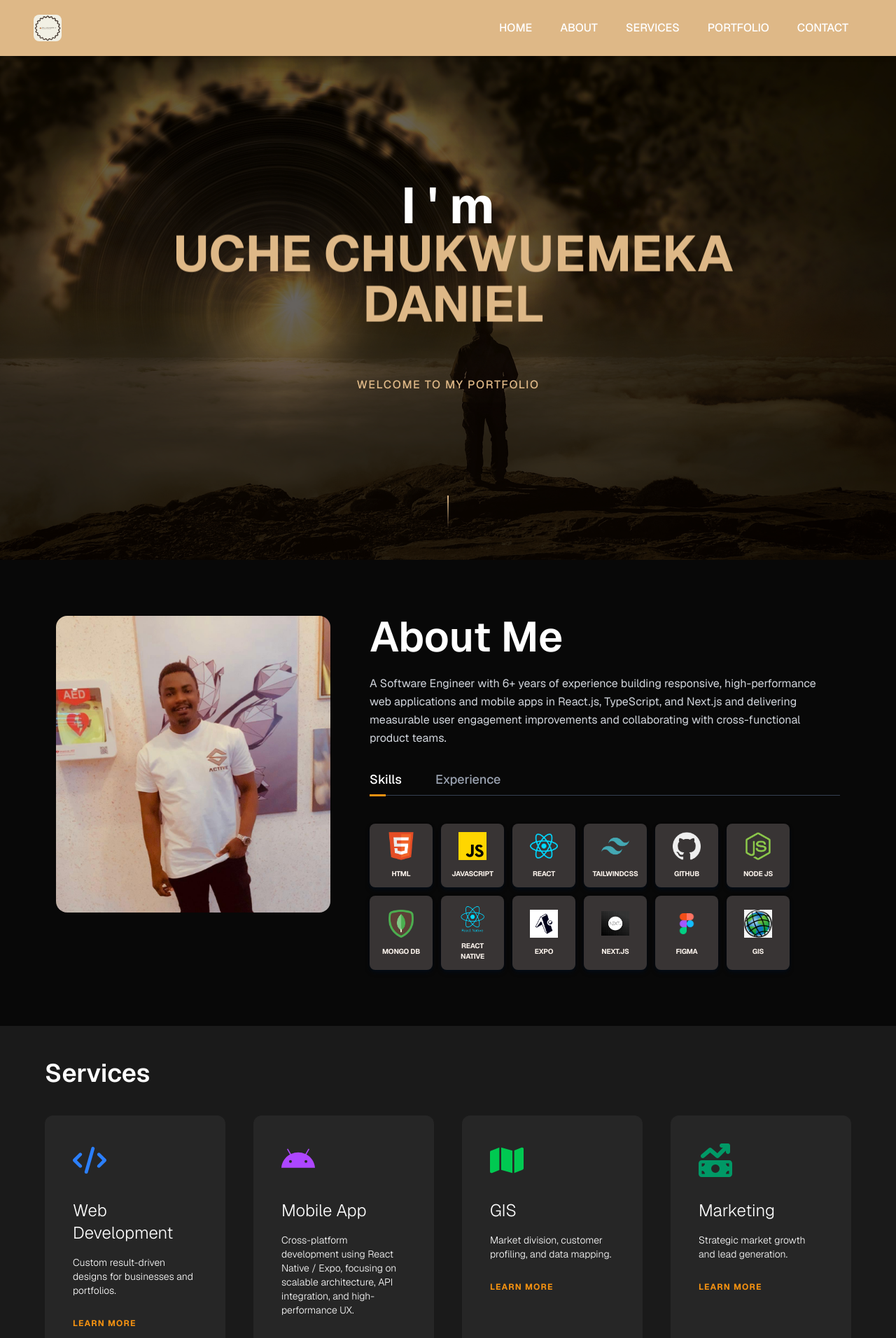
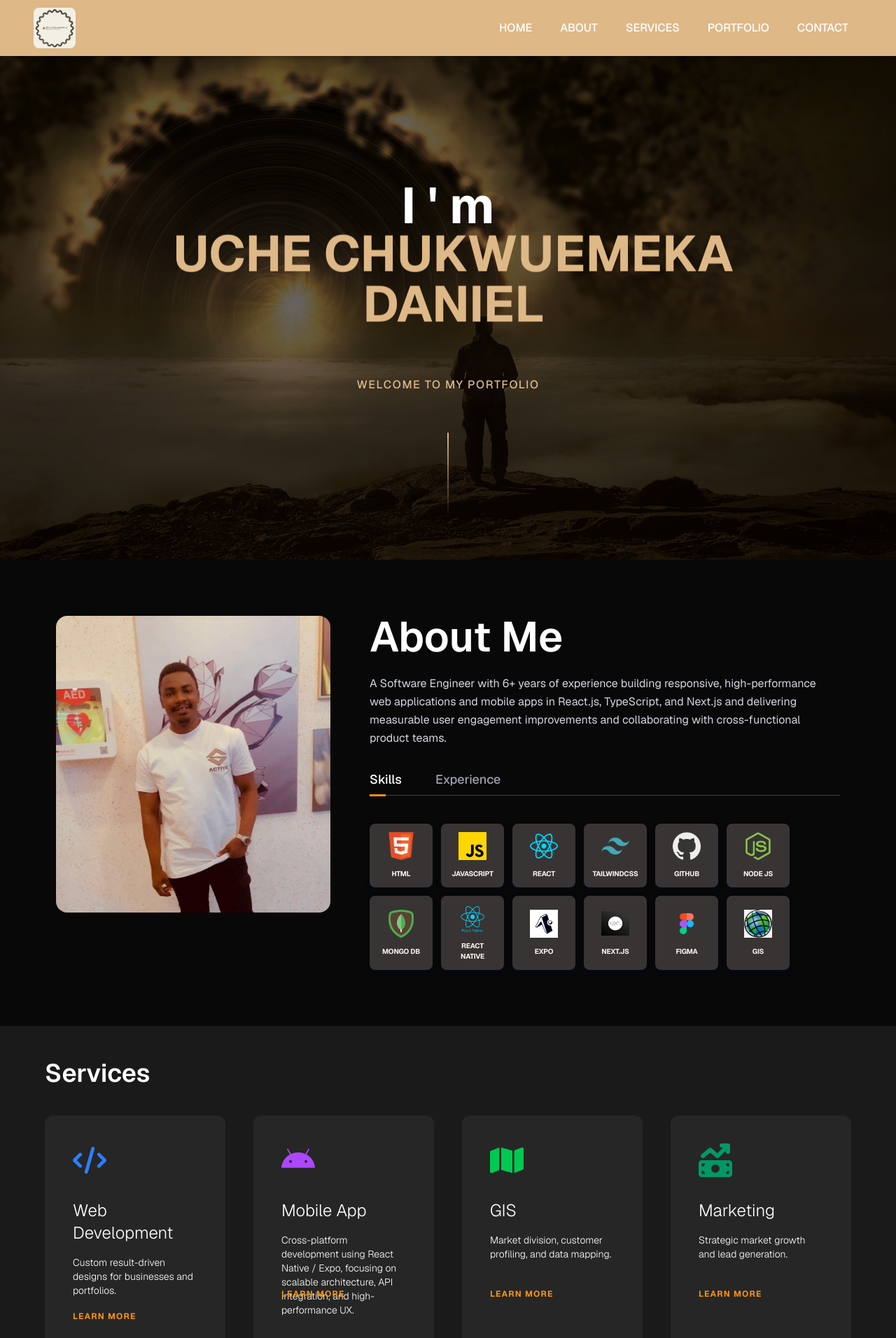
Before and after one commit to S0liddreams/Portfolio, a Next.js app: page / in a window 1280 px wide. Shown: the top 1912 px of the page at 70% size. Built offline with nearby package versions, Linux system fonts and the light colour scheme.

Commit message:
update on image
update on image

```diff
--- a/component/Navbar.jsx
+++ b/component/Navbar.jsx
@@ -35,8 +35,8 @@ const Navbar = () => {
           <Link href="/">
             <Image
               src="/slogo.png"
-              alt="Logo"
-              width={40}
+              alt="Soliddreamsdev"
+              width={60}
               height={40}
               className="rounded-lg"
             />
--- a/src/app/page.js
+++ b/src/app/page.js
@@ -111,7 +111,7 @@ export default function Home() {
 
         {/* Animated Scroll Indicator */}
         <div className="absolute bottom-8 left-1/2 -translate-x-1/2 animate-bounce">
-          <div className="w-[2px] h-12 bg-gradient-to-b from-[#deb887] to-transparent"></div>
+          <div className="w-[2px] h-30 bg-gradient-to-b from-[#deb887] to-transparent"></div>
         </div>
       </section>
 
@@ -245,16 +245,22 @@ export default function Home() {
                 {service.title}
               </h2>
 
+              <div className="flex flex-col gap-6">
+                <div className="h-[50px]">
                   <p className="text-sm font-light mb-6 group-hover:text-gray-800 transition-colors">
                     {service.desc}
                   </p>
+                </div>
 
+                <div className="h-[50px]">
                   <a
                     href={service.link}
                     className="text-[#f59211] text-xs font-bold group-hover:text-black uppercase tracking-widest transition-colors"
                   >
                     Learn More
                   </a>
+                </div>
+              </div>
             </div>
           ))}
         </div>
@@ -287,7 +293,7 @@ export default function Home() {
             <div key={i} className="rounded-xl relative overflow-hidden group">
               <img
                 src={`/${work.img}`}
-                className="w-full rounded-xl group-hover:scale-110 transition-transform duration-500"
+                className="w-full rounded-xl h-full group-hover:scale-110 transition-transform duration-500"
               />
               <a
                 href={work.link}
```
Lines whose indentation alone changed are shown as unchanged.
